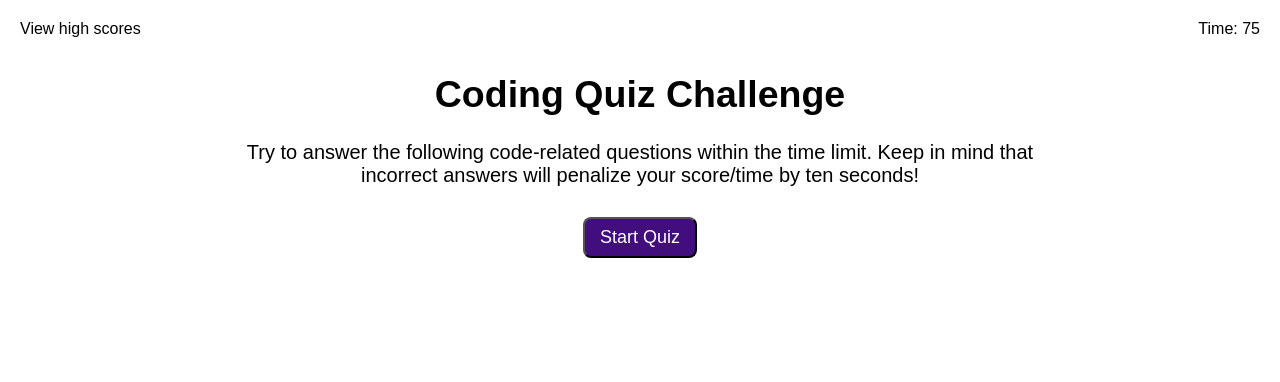
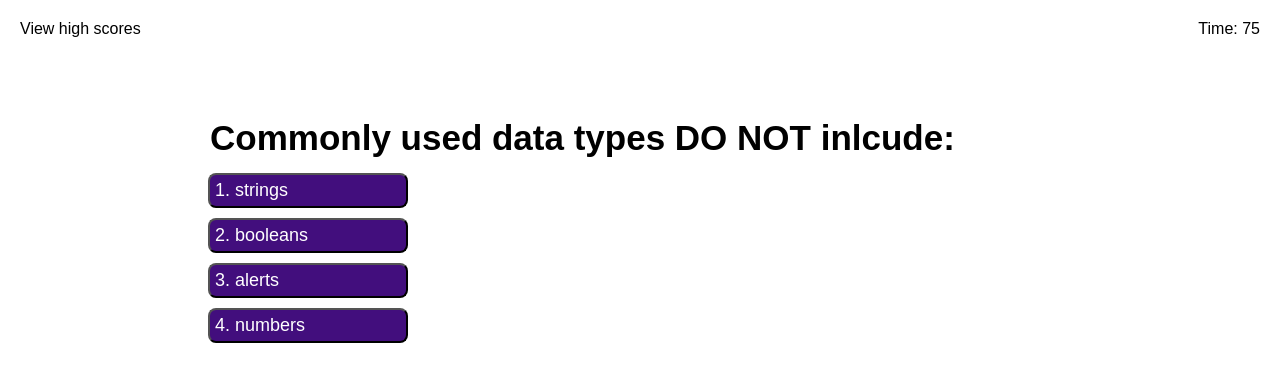
Before and after one commit to monicapong/challenge4, a plain HTML site: page index.html in a window 1280 px wide. Both pictures are taken after a click on the button "Start Quiz". Drawn offline with Linux system fonts and the light colour scheme.

Commit message:
added js code

```diff
--- a/assets/script.js
+++ b/assets/script.js
@@ -0,0 +1,102 @@
+var intro = document.querySelector('.intro');
+var quiz = document.querySelector('.quiz');
+var checkGuess = document.querySelector('.check_guess');
+var startBtn = document.querySelector('.start_button');
+var completedQuiz = document.querySelector('.completed_quiz');
+var finalScore = document.querySelector('.final_score')
+
+//Question bank for the coding quiz challenge
+var questionBank = [
+    {
+        question: "Commonly used data types DO NOT inlcude:",
+        choices: ["1. strings", "2. booleans", "3. alerts", "4. numbers"],
+        answer: "3"
+    },
+    {
+        question: "The condition in an if / else statement is enclosed with _______.",
+        choices: ["1. quotes", "2. curly brackets", "3. parenthesis", "4. square brackets"],
+        answer: "3"
+    },
+    {
+        question: "Arrays in JavaScript can be used to store _______.",
+        choices: ["1. numbers and strings", "2. other arrays", "3. booleans", "4. all of the above"],
+        answer: "4"
+    },
+    {
+        question: "String values must be enclosed within _______ when being assigned to variables.",
+        choices: ["1. commas", "2. curly brackets", "3. quotes", "4. parenthesis"],
+        answer: "3"
+    },
+    {
+        question: "A very useful tool used during development and debugging for printing content to the debugger is:",
+        choices: ["1. JavaScript", "2. terminal/bash", "3. for loops", "4. console log"],
+        answer: "4"
+    }
+];
+
+var askQuestion = document.querySelector('.ask_question');
+
+var guess = document.querySelectorAll(".multiple_choice");
+var answer1 = document.querySelector('#answer1');
+var answer2 = document.querySelector('#answer2');
+var answer3 = document.querySelector('#answer3');
+var answer4 = document.querySelector('#answer4');
+
+var questionNumber = 0;
+
+//The first question is displayed and the timer begins
+function startQuiz () {
+    intro.style.display = 'none';
+    checkGuess.style.display = 'none';
+    quiz.style.display = 'block';
+    questionNumber = 0;
+    showQuestion(questionNumber);
+};
+
+//Shows question with their respective answer choices
+function showQuestion (n) {
+    askQuestion.textContent = questionBank[n].question;
+    answer1.textContent = questionBank[n].choices[0];
+    answer2.textContent = questionBank[n].choices[1];
+    answer3.textContent = questionBank[n].choices[2];
+    answer4.textContent = questionBank[n].choices[3];
+    questionNumber = n;
+};
+
+//When the "Start Quiz" button is clicked then the first question comes up and the timer begins
+startBtn.addEventListener("click", startQuiz);
+
+//Tells the user if they answered the question correct or wrong
+function checkAnswer(event) {
+    event.preventDefault();
+    //Displays the check_guess section
+    checkGuess.style.display = 'block';
+    //Line stops displaying after 1 second
+    setTimeout(function() {
+        checkGuess.style.display = 'none';
+    }, 1000);
+
+    if (questionBank[questionNumber].answer == event.target.value) {
+        checkGuess.textContent = 'Correct!';
+    } else {
+        checkGuess.textContent = 'Wrong!';
+    };
+
+    if (questionNumber < questionBank.length -1) {
+        showQuestion(questionNumber +1);
+    } else {
+        gameOver();
+    }
+};
+
+//Displays the users score
+function gameOver() {
+    quiz.style.display = 'none';
+    completedQuiz.style.display = 'block';
+    finalScore.textContent = 'Your final score is';
+}
+
+//When an answer choice is clicked, then the checkAnswer function runs
+guess.forEach(function(click) {
+    click.addEventListener('click', checkAnswer);
+});
--- a/index.html
+++ b/index.html
@@ -30,16 +30,16 @@
                 <div class="quiz">
                     <h2 class="ask_question"></h2>
                     <ul>
-                        <li><button class="multiple_choice button"></button></li>
-                        <li><button class="multiple_choice button"></button></li>
-                        <li><button class="multiple_choice button"></button></li>
-                        <li><button class="multiple_choice button"></button></li>
+                        <li><button class="multiple_choice button" id="answer1" value="1"></button></li>
+                        <li><button class="multiple_choice button" id="answer2" value="2"></button></li>
+                        <li><button class="multiple_choice button" id="answer3" value="3"></button></li>
+                        <li><button class="multiple_choice button" id="answer4" value="4"></button></li>
                     </ul>
                 </div>
             </section>
 
             <section class="completed_quiz">
-                <h2>All done!</h2>
+                <h2 class="finish">All done!</h2>
                 <p class="final_score"></p>
                 <p>Enter initial: <input id="initials"><button class="submit_button">Submit</button></p>
             </section>
```
